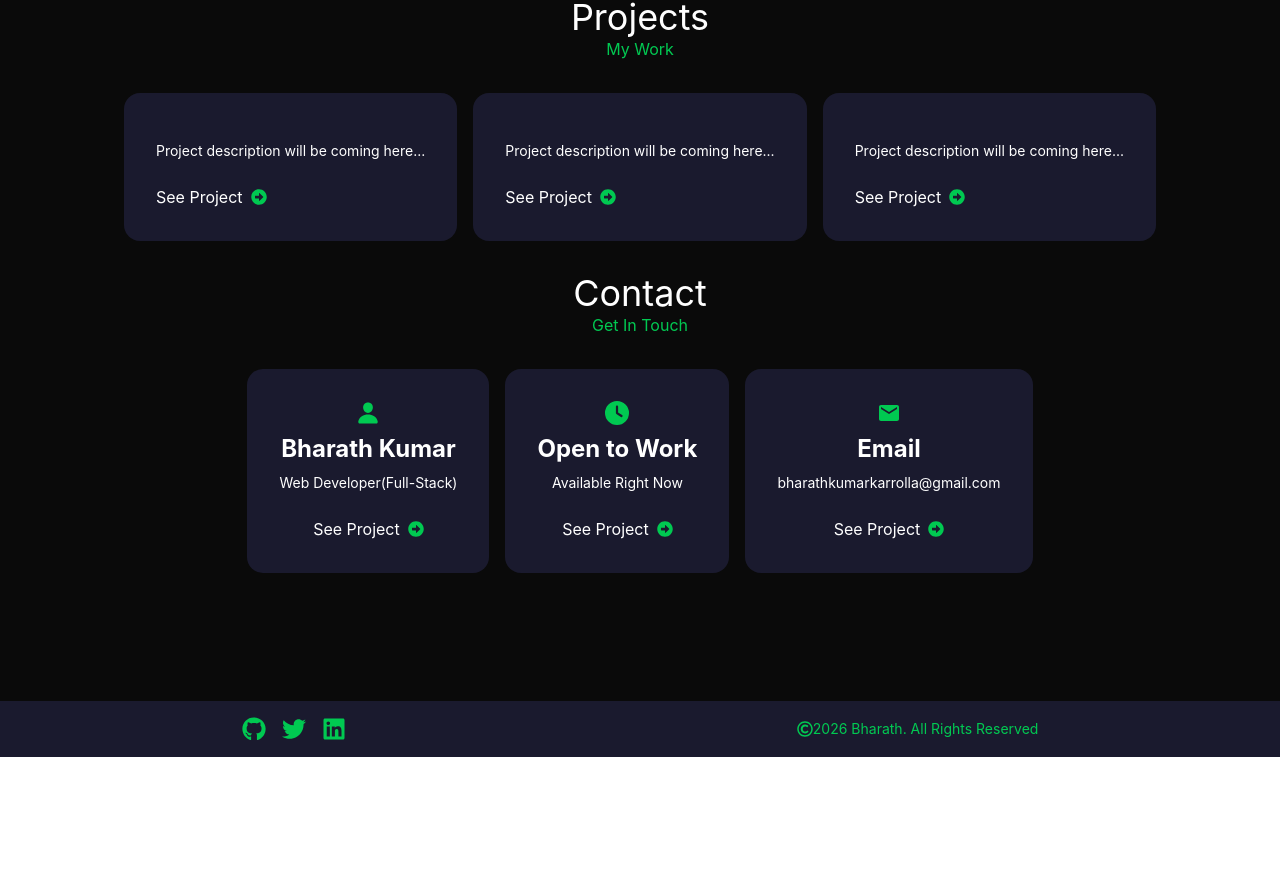
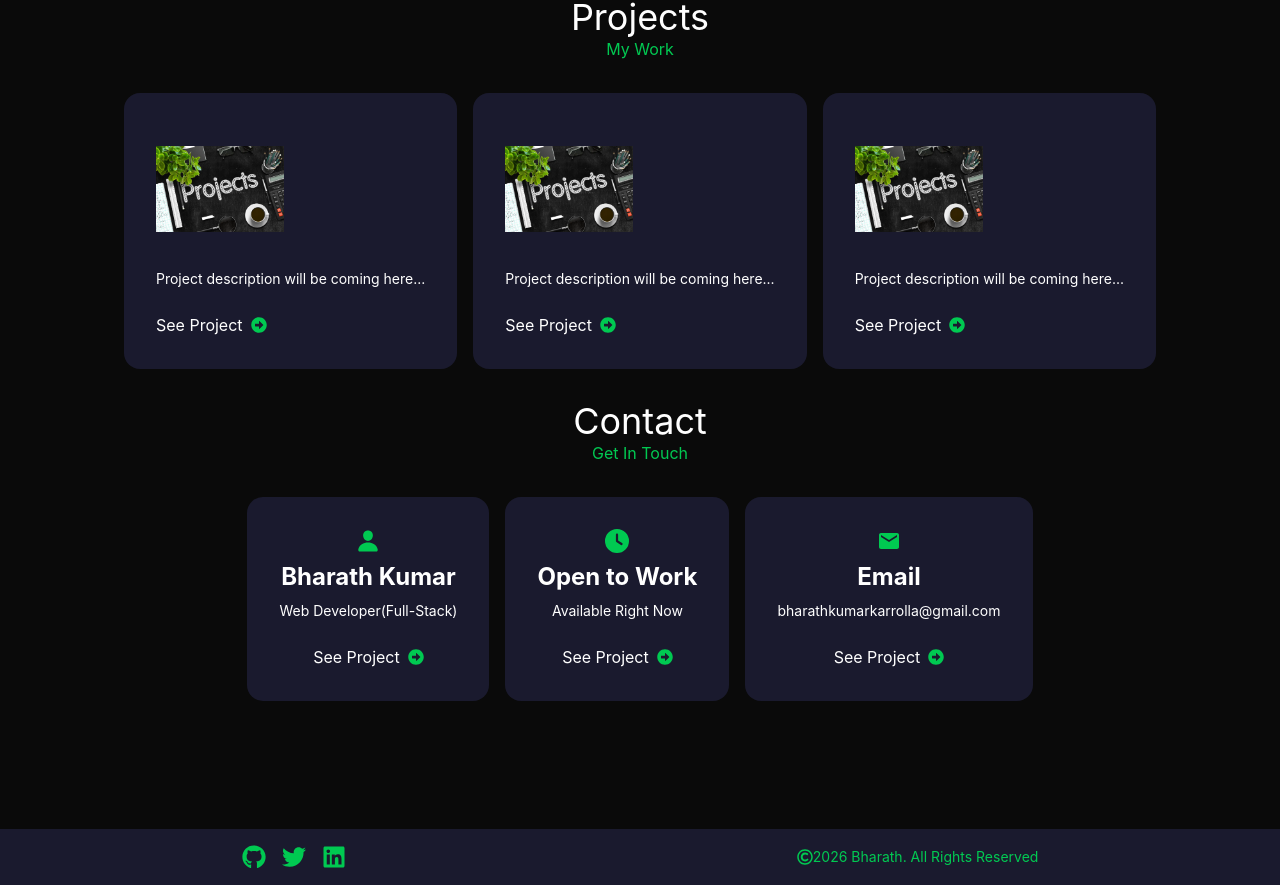
Before and after one commit to Bharath938/Portfolio, a React (Vite) app: page / in a window 1280 px wide. Shown: the part 1295-2180 px from the top of the page. Before the commit the page ends 2052 px from the top, so only its background shows below. Built offline with nearby package versions, Linux system fonts and the light colour scheme.

Commit message:
Add project image

```diff
--- a/src/components/Projects.jsx
+++ b/src/components/Projects.jsx
@@ -1,5 +1,6 @@
 import React from "react";
 import { FaArrowAltCircleRight } from "react-icons/fa";
+import project_img from "../assets/image_project.webp"
 
 function Projects() {
   const projects = [
@@ -30,7 +31,7 @@ function Projects() {
         <div className="flex flex-col justify-center gap-4 items-center md:flex-row mt-8">
           {projects?.map((project) => (
             <div className="flex flex-col space-y-2 p-8 rounded-2xl bg-[#1a1a2e]">
-              <span className="text-6xl">{project.image}</span>
+              <img src={project_img} alt="project_img" className="h-32 w-32 object-contain" />
               <span className="text-2xl font-bold">{project.title}</span>
               <span className="text-sm">{project.description}</span>
               <div className="flex gap-2 items-center mt-4 cursor-pointer">
```
Also changed, not shown: src/assets/image_project.webp (added).
